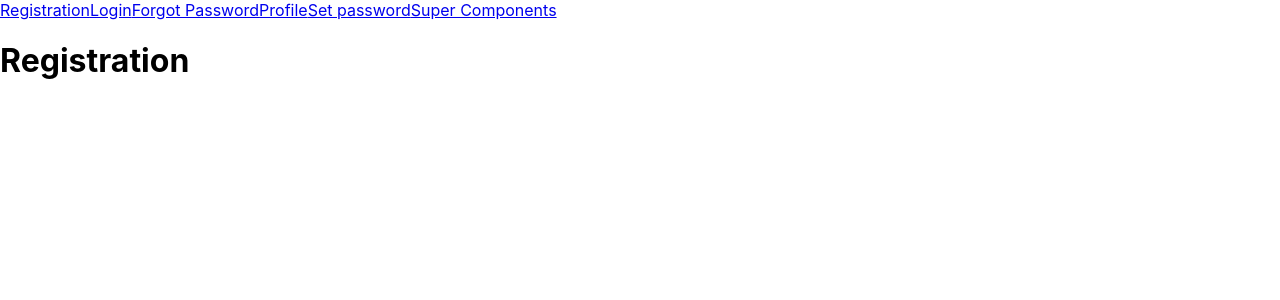
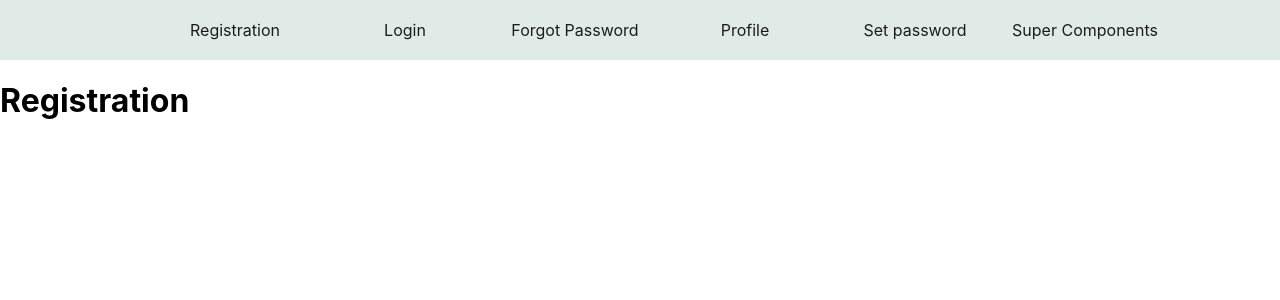
Before and after one commit to Dora-ApplePie/cards-project, a React (Create React App) app: page /#/register in a window 1280 px wide. Shown: the top 300 px of the page. Built offline with nearby package versions, Linux system fonts and the light colour scheme.

Commit message:
fix SuperComponents and css header

```diff
--- /dev/null
+++ b/src/main/Header/Header.module.css
@@ -0,0 +1,27 @@
+.header {
+  height: 60px;
+  display: flex;
+  align-items: center;
+  justify-content: space-around;
+  background: #e0ebe8;
+}
+.header__list {
+  display: flex;
+  align-items: center;
+}
+ul {
+  list-style-type: none;
+}
+.header__list li a {
+  display: flex;
+  align-items: center;
+  justify-content: center;
+  width: 170px;
+  height: 60px;
+  color: #1c1c1e;
+  text-decoration: none;
+}
+
+.header__list li a:hover {
+  color: #a663de;
+}
--- a/src/main/Header/Header.tsx
+++ b/src/main/Header/Header.tsx
@@ -1,17 +1,32 @@
 import React from 'react'
 import {NavLink} from "react-router-dom";
 import {PATH} from "../Routes/Routes";
+import style from './Header.module.css'
 
 function Header() {
     return (
-        <div>
-            <NavLink to={PATH.REGISTRATION} >Registration</NavLink>
-            <NavLink to={PATH.LOGIN}>Login</NavLink>
-            <NavLink to={PATH.FORGOT_PASSWORD}>Forgot Password</NavLink>
-            <NavLink to={PATH.PROFILE}>Profile</NavLink>
-            <NavLink to={PATH.SET_PASSWORD}>Set password</NavLink>
-            <NavLink to={PATH.SUPER_COMPONENTS}>Super Components</NavLink>
-        </div>
+        <header className={style.header}>
+            <ul className={style.header__list}>
+                <li>
+                    <NavLink to={PATH.REGISTRATION}>Registration</NavLink>
+                </li>
+                <li>
+                    <NavLink to={PATH.LOGIN}>Login</NavLink>
+                </li>
+                <li>
+                    <NavLink to={PATH.FORGOT_PASSWORD}>Forgot Password</NavLink>
+                </li>
+                <li>
+                    <NavLink to={PATH.PROFILE}>Profile</NavLink>
+                </li>
+                <li>
+                    <NavLink to={PATH.SET_PASSWORD}>Set password</NavLink>
+                </li>
+                <li>
+                    <NavLink to={PATH.SUPER_COMPONENTS}>Super Components</NavLink>
+                </li>
+            </ul>
+        </header>
     )
 }
 
--- /dev/null
+++ b/src/main/common/SuperComponents/SuperComponents.module.css
@@ -0,0 +1,5 @@
+.container {
+    display: flex;
+    flex-direction: column;
+    width: 40%;
+}
--- a/src/main/common/SuperComponents/SuperComponents.tsx
+++ b/src/main/common/SuperComponents/SuperComponents.tsx
@@ -1,24 +1,19 @@
 import react from 'React';
 import SuperInputText from "./c1-SuperInputText/SuperInputText";
 import SuperButton from "./c2-SuperButton/SuperButton";
-import SuperEditableSpan from "./c4-SuperEditableSpan/SuperEditableSpan";
 import SuperCheckbox from "./c3-SuperCheckbox/SuperCheckbox";
-import SuperRadio from "./c6-SuperRadio/SuperRadio";
-import SuperSelect from "./c5-SuperSelect/SuperSelect";
-import SuperRange from "./c7-SuperRange/SuperRange";
-import SuperDoubleRange from "./c8-SuperDoubleRange/SuperDoubleRange";
+import style from './SuperComponents.module.css'
+
 
 const SuperComponents = () => {
     return (
         <>
-            <SuperInputText/>
-            <SuperButton/>
-            <SuperEditableSpan/>
-            <SuperCheckbox/>
-            <SuperRadio/>
-            <SuperSelect/>
-            {/*<SuperRange/>*/}
-            {/*<SuperDoubleRange/>*/}
+            <h2>Super Components</h2>
+            <div className={style.container}>
+                <SuperInputText />
+                <SuperButton style={{width: '20%'}}>Click me!</SuperButton>
+                <SuperCheckbox/>
+            </div>
         </>
     )
 }
--- a/src/main/common/SuperComponents/c1-SuperInputText/SuperInputText.module.css
+++ b/src/main/common/SuperComponents/c1-SuperInputText/SuperInputText.module.css
@@ -11,9 +11,11 @@
     background-color: #f5f5f5;
 }
 
-:focus{outline: none;}
+:focus {
+    outline: none;
+}
 
-.inputSpanContainer{
+.inputSpanContainer {
     margin: 5px 8px;
     min-width: 200px;
     position: relative;
@@ -21,7 +23,6 @@
 
 .inputContainer {
     display: flex;
-    align-items: center;
     flex-direction: column;
 }
 
@@ -37,7 +38,7 @@
 .superInput ~ .focusBorder:before,
 .superInput ~ .focusBorder:after,
 .errorInput ~ .focusBorder:before,
-.errorInput ~ .focusBorder:after{
+.errorInput ~ .focusBorder:after {
     content: "";
     position: absolute;
     top: 0;
@@ -49,7 +50,7 @@
 }
 
 .superInput ~ .focusBorder:after,
-.errorInput ~ .focusBorder:after{
+.errorInput ~ .focusBorder:after {
     top: auto;
     bottom: 0;
     left: auto;
@@ -59,7 +60,7 @@
 .superInput ~ .focusBorder i:before,
 .superInput ~ .focusBorder i:after,
 .errorInput ~ .focusBorder i:before,
-.errorInput ~ .focusBorder i:after{
+.errorInput ~ .focusBorder i:after {
     content: "";
     position: absolute;
     top: 0;
@@ -71,7 +72,7 @@
 }
 
 .superInput ~ .focusBorder i:after,
-.errorInput ~ .focusBorder i:after{
+.errorInput ~ .focusBorder i:after {
     left: auto;
     right: 0;
     top: auto;
@@ -81,7 +82,7 @@
 .superInput:focus ~ .focusBorder:before,
 .superInput:focus ~ .focusBorder:after,
 .errorInput:focus ~ .focusBorder:before,
-.errorInput:focus ~ .focusBorder:after{
+.errorInput:focus ~ .focusBorder:after {
     width: 100%;
     transition: 0.3s;
 }
@@ -89,7 +90,7 @@
 .superInput:focus ~ .focusBorder i:before,
 .errorInput:focus ~ .focusBorder i:before,
 .superInput:focus ~ .focusBorder i:after,
-.errorInput:focus ~ .focusBorder i:after{
+.errorInput:focus ~ .focusBorder i:after {
     height: 100%;
     transition: 0.4s;
 }
--- a/src/main/pages/fogotPassword/ForgotPassword.tsx
+++ b/src/main/pages/fogotPassword/ForgotPassword.tsx
@@ -3,7 +3,7 @@ import react from 'React';
 
 const ForgotPassword = () => {
     return (
-        <h1>ForgotPassword</h1>
+        <h1>Forgot password</h1>
     )
 }
 
```
Also changed, not shown: src/main/Header/Header.module.scss (deleted).
